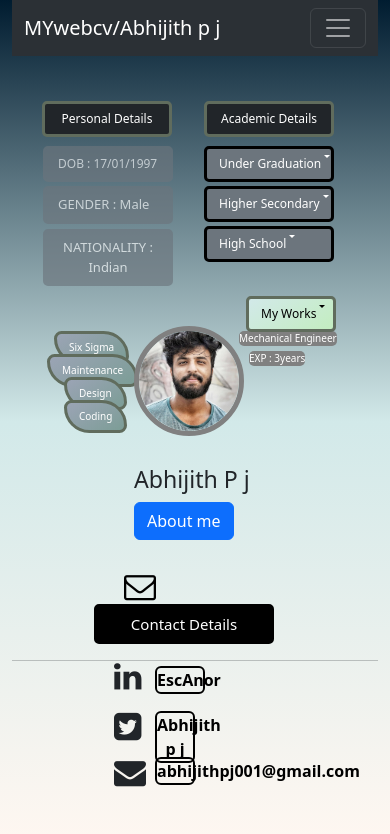
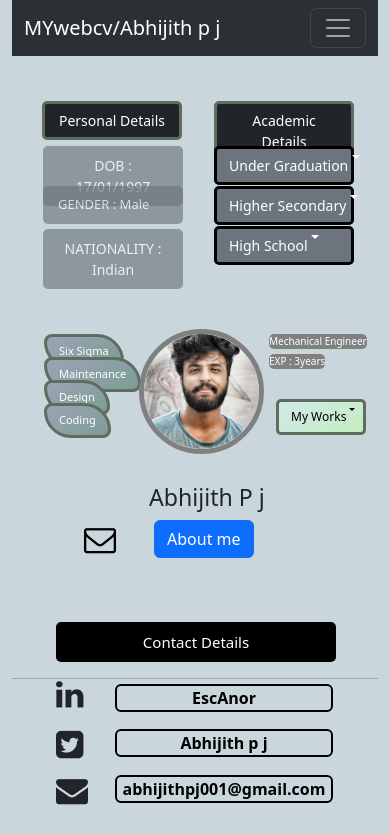
Before and after one commit to escanor002/test, a plain HTML site: page index.html in a window 390 px wide. Shown: the top 834 px of the page. Drawn offline with nearby package versions, Linux system fonts and the light colour scheme.

Commit message:
Update styles.css

```diff
--- a/css/styles.css
+++ b/css/styles.css
@@ -1,10 +1,23 @@
-#title{
-
-background: linear-gradient(#001C30,  #D2E9E9, #FFF7F1);
-height: 100vh;
-
-
-}
+/* Default styles (no gradient) */
+body, html {
+    margin: 0;
+    padding: 0;
+    height: 100%;
+}
+
+body {
+    background-color: #C9D7DD; /* Set a fallback background color */
+}
+
+/* Gradient for desktop screens */
+@media (min-width: 768px) {
+    body {
+        background: linear-gradient(#001C30, #3C6D73, #A7D7E2, #D2E9E9, #FFF7F1, #D2E9E9, #A7D7E2, #3C6D73, #001C30);
+    }
+}
+
+
+
 
 .first-id{
 
@@ -53,8 +66,8 @@ height: 100vh;
 @media (max-width: 767.98px) {
   .PERSONAL-HEADING {
     /* Adjust the styles for mobile devices here */
-    width: 130px;
-    font-size: 12px;
+    width: 140px;
+    font-size: 14px;
     margin-left: 18px;
     margin-top: 45px;
   }
@@ -68,10 +81,9 @@ height: 100vh;
   margin-right: 50px;
   margin-left: 24px;
   width: 170px;
-  background-color: #FFE900;
-  color: black;
-  border-radius: 5px;
-  border: solid #606C5D;
+  color: white;
+  border-radius: 5px;
+  border: solid black;
   font-size: 13px;
 
 
@@ -81,7 +93,7 @@ height: 100vh;
   .dob {
     /* Adjust the styles for tablets here */
     width: 10px;
-    font-size: 12px;
+    font-size: 14px;
     text-align: center;
     margin-right: 40px;
     margin-left: 20px;
@@ -93,9 +105,8 @@ height: 100vh;
 @media (max-width: 767.98px) {
   .dob {
     /* Adjust the styles for mobile devices here */
-    width: 130px;
-    font-size: 12px;
-    text-align: center;
+    width: 140px;
+    font-size: 14px;
     margin-right: 30px;
     margin-left: 19px;
     margin-top: 90px;
@@ -111,11 +122,10 @@ height: 100vh;
   margin-top: 3px;
   margin-left: 24px;
   width: 170px;
-  background-color: grey;
-  color: black;
-  border-radius: 5px;
-  border-radius: 5px;
-  border: solid #606C5D;
+  color: white;
+  border-radius: 5px;
+  border-radius: 5px;
+  border: solid black;
   font-size: 13px;
 
 }
@@ -123,6 +133,7 @@ height: 100vh;
 @media (max-width: 991.98px) {
   .GENDER {
     /* Adjust the styles for tablets here */
+    text-align: center;
     width: 150px;
     margin-right: 40px;
     margin-left: 20px;
@@ -134,7 +145,9 @@ height: 100vh;
 @media (max-width: 767.98px) {
   .GENDER {
     /* Adjust the styles for mobile devices here */
-    width: 130px;
+    text-align: center;
+    width: 140px;
+    font-size: 14px
     margin-right: 30px;
     margin-left: 19px;
     margin-top: 130px;
@@ -149,11 +162,10 @@ height: 100vh;
   margin-top: 3px;
   margin-left: 24px;
   width: 170px;
-  background-color: grey;
-  color: black;
-  border-radius: 5px;
-  border-radius: 5px;
-  border: solid #606C5D;
+  color: white;
+  border-radius: 5px;
+  border-radius: 5px;
+  border: solid black;
   font-size: 13px;
 }
 
@@ -185,11 +197,10 @@ height: 100vh;
   margin-top: 3px;
   margin-left: 24px;
   width: 170px;
-  background-color: grey;
-  color: black;
-  border-radius: 5px;
-  border-radius: 5px;
-  border: solid #606C5D;
+  color: white;
+  border-radius: 5px;
+  border-radius: 5px;
+  border: solid black;
   font-size: 13px;
 }
 
@@ -207,7 +218,8 @@ height: 100vh;
 @media (max-width: 767.98px) {
   .NAT {
     /* Adjust the styles for mobile devices here */
-    width: 130px;
+    width: 140px;
+    font-size: 14px;
     margin-right: 30px;
     margin-left: 19px;
     margin-top: 173px;
@@ -266,8 +278,9 @@ height: 100vh;
 @media (max-width: 767.98px) {
   .EDU-HEADING1 {
     /* Adjust the styles for mobile devices here */
-    width: 130px;
-    margin-left: 180px;
+    width: 140px;
+    font-size: 14px;
+    margin-left: 190px;
     margin-top: 45px;
   }
 }
@@ -299,9 +312,9 @@ height: 100vh;
 @media (max-width: 767.98px) {
   .U-G {
     /* Adjust the styles for mobile devices here */
-    width: 130px;
-    font-size: 12px;
-    margin-left: 180px;
+    width: 140px;
+    font-size: 14px;
+      margin-left: 190px;
     margin-top: 90px;
   }
 }
@@ -334,9 +347,9 @@ height: 100vh;
 @media (max-width: 767.98px) {
   .HS-1 {
     /* Adjust the styles for mobile devices here */
-    width: 130px;
-    font-size: 12px;
-    margin-left: 180px;
+    width: 140px;
+    font-size: 14px;
+      margin-left: 190px;
     margin-top: 130px;
   }
 }
@@ -369,9 +382,9 @@ height: 100vh;
 @media (max-width: 767.98px) {
   .HS-2 {
     /* Adjust the styles for mobile devices here */
-    width: 130px;
-    font-size: 12px;
-    margin-left: 180px;
+    width: 140px;
+    font-size: 14px;
+      margin-left: 190px;
     margin-top: 170px;
   }
 }
@@ -432,8 +445,8 @@ height: 100vh;
     .my {
       /* Adjust the styles for mobile devices here */
 
-      margin-left: 110px;
-      width: 110px;
+      margin-left: 115px;
+      width: 125px;
       margin-top: 40px;
     }
   }
@@ -453,7 +466,7 @@ height: 100vh;
   @media (max-width: 991.98px) {
     .COVER-LETTER {
       /* Adjust the styles for tablets here */
-      margin-left: 20px;
+      margin-left: 10px;
       margin-top: 80px;
 
     }
@@ -465,8 +478,8 @@ height: 100vh;
       /* Adjust the styles for mobile devices here */
 display: flex;
 
-      margin-left: 100px;
-      margin-top: 285px;
+      margin-left: 60px;
+      margin-top: 235px;
     }
   }
 
@@ -520,7 +533,7 @@ color: white;
   .tag {
     /* Adjust the styles for mobile devices here */
 display: flex;
-    margin-left: 215px;
+    margin-left: 245px;
     font-size: 10px;
     margin-top: 45px;
   }
@@ -543,7 +556,7 @@ display: flex;
 @media (max-width: 991.98px) {
   .tag-1 {
     /* Adjust the styles for tablets here */
-    margin-left: 310px;
+    margin-left: 280px;
     margin-top: 80px;
   }
 }
@@ -553,7 +566,7 @@ display: flex;
   .tag-1 {
     /* Adjust the styles for mobile devices here */
 display: flex;
-margin-left: 225px;
+margin-left: 245px;
 font-size: 10px;
 margin-top: 65px;
   }
@@ -586,8 +599,8 @@ margin-top: 65px;
     /* Adjust the styles for mobile devices here */
 display: flex;
     margin-left: 40px;
-    font-size: 10px;
-    margin-left: 30px;
+    font-size: 11px;
+    margin-left: 20px;
     margin-top: 45px;
   }
 }
@@ -619,8 +632,8 @@ display: flex;
     /* Adjust the styles for mobile devices here */
 display: flex;
 margin-left: 40px;
-font-size: 10px;
-margin-left: 23px;
+font-size: 11px;
+margin-left: 20px;
 margin-top: 68px;
   }
 }
@@ -653,8 +666,8 @@ margin-top: 68px;
     /* Adjust the styles for mobile devices here */
 display: flex;
 margin-left: 40px;
-font-size: 10px;
-margin-left: 40px;
+font-size: 11px;
+margin-left: 20px;
 margin-top: 91px;
   }
 }
@@ -687,8 +700,8 @@ margin-top: 91px;
     /* Adjust the styles for mobile devices here */
 display: flex;
 margin-left: 40px;
-font-size: 10px;
-margin-left: 40px;
+font-size: 11px;
+margin-left: 20px;
 margin-top: 114px;
   }
 }
@@ -726,7 +739,7 @@ margin-left: 175px;
     .myname {
       /* Adjust the styles for mobile devices here */
 
-      margin-left: 110px;
+      margin-left: 125px;
 
 
     }
@@ -748,7 +761,7 @@ margin-left: 175px;
   .my-about {
     /* Adjust the styles for mobile devices here */
 
-    margin-left: 110px;
+    margin-left: 130px;
 
   }
 }
@@ -806,8 +819,8 @@ left: 320px;
 display: flex;
 width: 90px;
 font-size: 12px;
-    margin-left: 210px;
-    margin-top: 10px;
+    margin-left: 240px;
+    margin-top: 110px;
   }
 }
 
@@ -837,8 +850,9 @@ border-radius: 5px;
 @media (max-width: 767.98px) {
   .CONTACT {
     /* Adjust the styles for mobile devices here */
-width: 180px;
-    margin-left: 70px;
+width: 280px;
+
+    margin-left: 32px;
 
   }
 }
@@ -862,8 +876,8 @@ margin-left: 83px;
 @media (max-width: 767.98px) {
   .CONT-1 {
     /* Adjust the styles for mobile devices here */
-width: 180px;
-    margin-left: 90px;
+    width: 280px;
+        margin-left: 32px;
 
   }
 }
@@ -906,8 +920,8 @@ width: 180px;
 @media (max-width: 767.98px) {
   .LINKNAME {
     /* Adjust the styles for mobile devices here */
-width: 50px;
-    left: 150px;
+width: 218px;
+    left: 110px;
 
   }
 }
@@ -936,9 +950,8 @@ width: 50px;
 @media (max-width: 767.98px) {
   .TWIT-2 {
     /* Adjust the styles for mobile devices here */
-width: 180px;
-    margin-left: 90px;
-
+    width: 280px;
+        margin-left: 32px;
   }
 }
 
@@ -971,8 +984,8 @@ width: 180px;
 @media (max-width: 767.98px) {
   .TWITNAME {
     /* Adjust the styles for mobile devices here */
-width: 40px;
-    left: 150px;
+    width: 218px;
+        left: 110px;
 
   }
 }
@@ -1002,8 +1015,8 @@ width: 40px;
 @media (max-width: 767.98px) {
   .PHO-3 {
     /* Adjust the styles for mobile devices here */
-width: 40px;
-    margin-left: 90px;
+    width: 280px;
+        margin-left: 32px;
 
   }
 }
@@ -1035,9 +1048,8 @@ width: 40px;
 @media (max-width: 767.98px) {
   .GMAIL-LINK {
     /* Adjust the styles for mobile devices here */
-width: 40px;
-    left: 150px;
-
+    width: 218px;
+        left: 110px;
   }
 }
 
@@ -1068,9 +1080,9 @@ width: 40px;
 @media (max-width: 767.98px) {
   .STRENGTH {
     /* Adjust the styles for mobile devices here */
-width: 180px;
+width: 280px;
 margin-top: 160px;
-    margin-left: 70px;
+    margin-left: 32px;
 
   }
 }
@@ -1098,9 +1110,9 @@ border: solid black;
 @media (max-width: 767.98px) {
   .STRENGTHEN-1 {
     /* Adjust the styles for mobile devices here */
-width: 180px;
+width: 280px;
 margin-top: 20px;
-    margin-left: 90px;
+    margin-left: 32px;
 
 
   }
@@ -1127,9 +1139,9 @@ margin-top: 20px;
 @media (max-width: 767.98px) {
   .WORK {
     /* Adjust the styles for mobile devices here */
-width: 180px;
+width: 280px;
 margin-top: 20px;
-    margin-left: 90px;
+    margin-left: 32px;
 
 
   }
@@ -1156,9 +1168,9 @@ margin-top: 20px;
 @media (max-width: 767.98px) {
   .SEC-WRK-1 {
     /* Adjust the styles for mobile devices here */
-width: 180px;
+width: 280px;
 margin-top: 20px;
-    margin-left: 90px;
+    margin-left: 32px;
 
 
   }
@@ -1182,9 +1194,9 @@ margin-top: 20px;
 @media (max-width: 767.98px) {
   .SEC-WRK-2 {
     /* Adjust the styles for mobile devices here */
-width: 180px;
+width: 280px;
 margin-top: 20px;
-    margin-left: 90px;
+    margin-left: 32px;
 
 
   }
@@ -1293,9 +1305,9 @@ background-color: orange;
 @media (max-width: 767.98px) {
   .cert1 {
     /* Adjust the styles for mobile devices here */
-width: 180px;
+width: 280px;
 margin-top: 20px;
-    margin-left: 90px;
+    margin-left: 32px;
 
 
   }
@@ -1323,9 +1335,9 @@ margin-top: 20px;
 @media (max-width: 767.98px) {
   .SIXSIGMA {
     /* Adjust the styles for mobile devices here */
-width: 180px;
+width: 280px;
 margin-top: 20px;
-    margin-left: 90px;
+    margin-left: 32px;
 
 
   }
@@ -1356,9 +1368,9 @@ margin-top: 20px;
 @media (max-width: 767.98px) {
   .CERT-2 {
     /* Adjust the styles for mobile devices here */
-width: 180px;
+width: 280px;
 margin-top: 20px;
-    margin-left: 90px;
+    margin-left: 32px;
 
 
   }
@@ -1389,9 +1401,9 @@ margin-top: 20px;
 @media (max-width: 767.98px) {
   .CERT-3 {
     /* Adjust the styles for mobile devices here */
-width: 180px;
+width: 280px;
 margin-top: 20px;
-    margin-left: 90px;
+    margin-left: 32px;
 
 
   }
@@ -1422,9 +1434,9 @@ margin-top: 20px;
 @media (max-width: 767.98px) {
   .CERT-4 {
     /* Adjust the styles for mobile devices here */
-width: 180px;
+width: 280px;
 margin-top: 20px;
-    margin-left: 90px;
+    margin-left: 32px;
 
 
   }
@@ -1454,9 +1466,9 @@ margin-top: 20px;
 @media (max-width: 767.98px) {
   .SKILLSS {
     /* Adjust the styles for mobile devices here */
-width: 180px;
+width: 280px;
 margin-top: 20px;
-    margin-left: 75px;
+    margin-left: 32px;
 
 
   }
@@ -1549,10 +1561,11 @@ margin-top: 20px;
 @media (max-width: 767.98px) {
   .SKILL-LEVEL {
     /* Adjust the styles for mobile devices here */
-width: 180px;
+width: 280px;
 margin-top: 20px;
-    margin-left: 90px;
-
-
-  }
-}
+    margin-left: 32px;
+    margin-bottom: 40px;
+
+
+  }
+}
```
